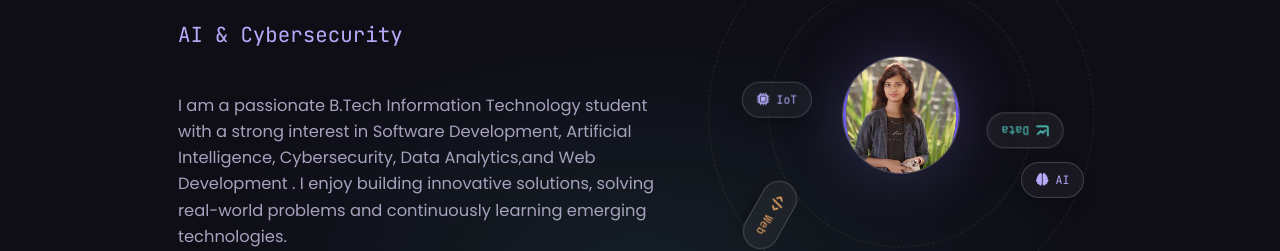
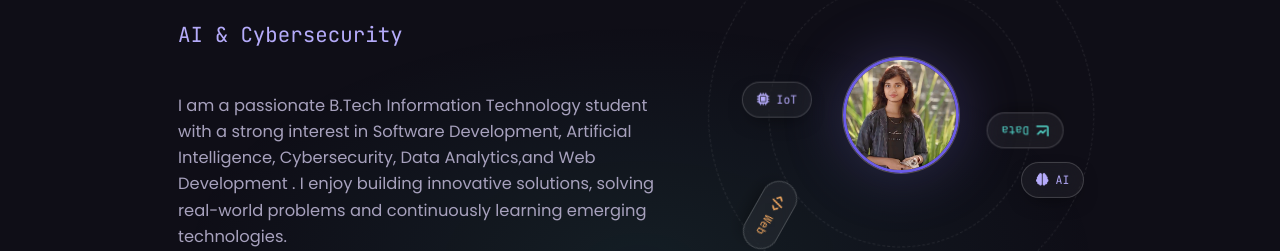
Before and after one commit to Jasmine-shreya3/jasmine-portfolio, a plain HTML site: page index.html in a window 1280 px wide. Shown: the part 497-748 px from the top of the page. Drawn offline with Linux system fonts and the light colour scheme; files whose address does not match are found by name.

Commit message:
fixed profile image display

```diff
--- a/index.html
+++ b/index.html
@@ -536,6 +536,13 @@
 .orbit-core img:hover {
   transform: scale(1.05);
 }
+.orbit-core img {
+  width: 100%;
+  height: 100%;
+  object-fit: cover;
+  border-radius: 50%;
+  display: block;
+}
 
 /* MOBILE FIX */
 @media (max-width: 768px) {
@@ -657,7 +664,7 @@
       <div class="orbit-ring r2"></div>
 
       <div class="orbit-core">
-        <img src="C:\Users\shreya\Downloads\profile.jpeg" alt="profile">
+        <img src="profile.jpeg" alt="profile">
       </div>
 
       <div class="orbit-node n1"><div class="chip"><i class="fa-solid fa-brain"></i>AI</div></div>
```
